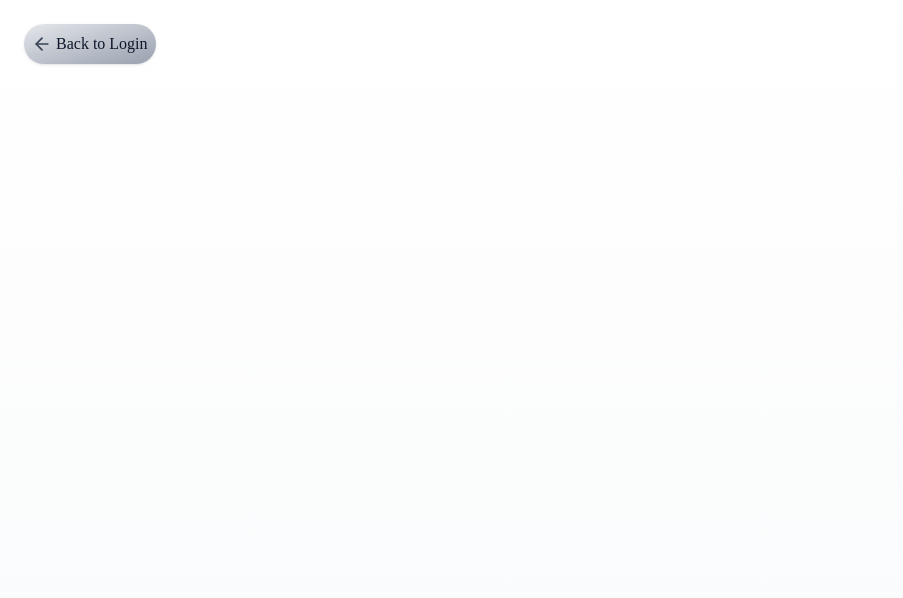
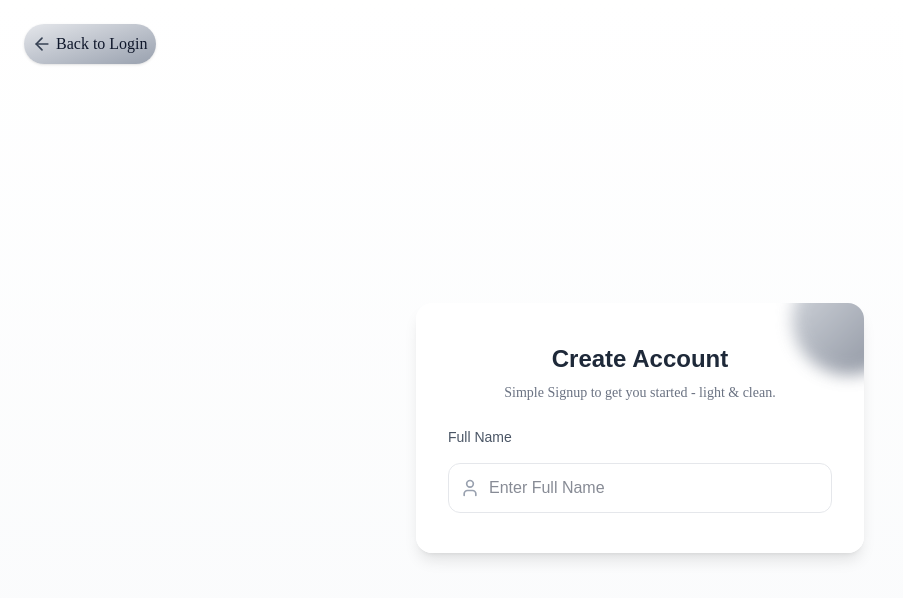
Before and after one commit to ChamalshaInduwara/E-Commerce, a React (Vite) app in the folder frontend/: page /signup in a window 1280 px wide. Shown: the top 598 px of the page, without its empty margins (0-903 px from the left). Built offline with nearby package versions, Linux system fonts and the light colour scheme.

Commit message:
feat: enhance SignUpPage with user input field and improved layout

```diff
--- a/frontend/src/components/SignUpPage.jsx
+++ b/frontend/src/components/SignUpPage.jsx
@@ -2,7 +2,7 @@ import React, { useState } from 'react'
 import { signUpStyles } from '../assets/dummyStyles';
 import { useNavigate } from 'react-router-dom';
 import { toast, ToastContainer } from 'react-toastify';
-import { ArrowLeft } from 'lucide-react';
+import { ArrowLeft, User } from 'lucide-react';
 
 const SignUpPage = () => {
     const [name, setName] = useState("");
@@ -75,10 +75,38 @@ const SignUpPage = () => {
         <button onClick={() => navigate("/login")} className={signUpStyles.backButton}>
             <ArrowLeft className={signUpStyles.backIcon}/>
             <span className={signUpStyles.backText}>Back to Login</span>
-
         </button>
 
-    </div>
+        <div className={signUpStyles.formContainer}>
+            <div className={signUpStyles.card}>
+                <div className={signUpStyles.decorativeCircle}/>
+                    <h1 className={signUpStyles.title} style={signUpStyles.pageFontStyle}>
+                        Create Account
+                    </h1>
+                                <p className={signUpStyles.subtitle}>
+                        Simple Signup to get you started - light & clean.
+                    </p>
+
+                    <form onSubmit={handleSubmit} className={signUpStyles.form}>
+                        <label className={signUpStyles.label}>Full Name</label>
+                        <div className={signUpStyles.inputContainer}>
+                            <div className={signUpStyles.inputIconContainer}>
+                                <User className={signUpStyles.inputIcon}/>
+                            </div>
+                            <input
+                                type="text"
+                                value={name}
+                                onChange={(e) => setName(e.target.value)}
+                                placeholder="Enter Full Name"
+                                className={signUpStyles.inputField}
+                                required
+                            />
+                        </div>
+                    </form>
+                </div>
+            </div>
+        </div>
+
   )
 }
 
```
